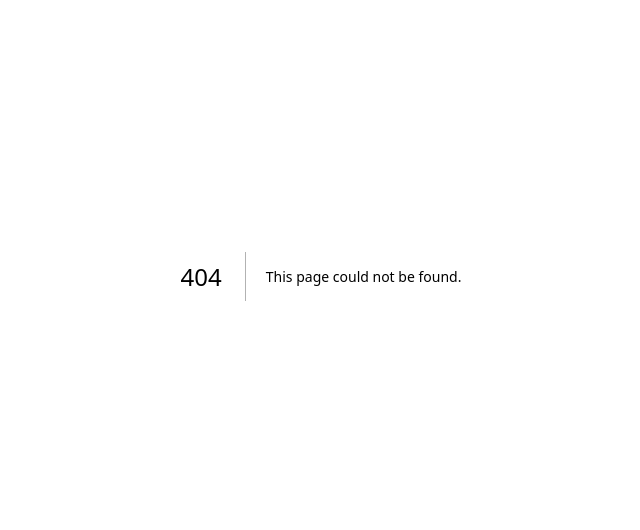
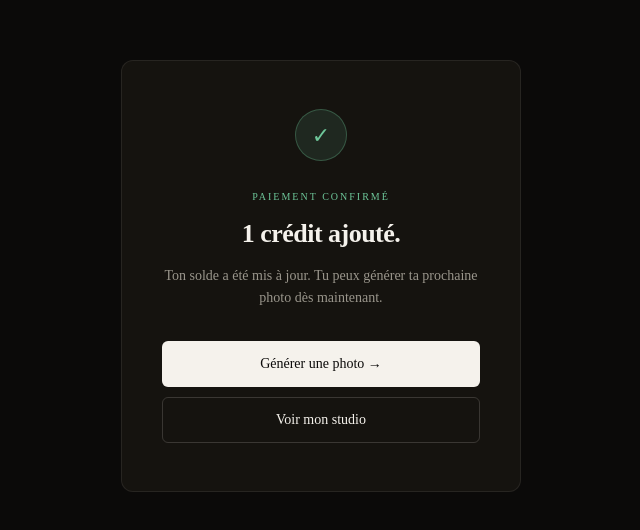
Before and after one commit to NiclawYTB/photo-studio-ai, a Next.js app: page /success-credits in a window 1280 px wide. Before the commit this address had no page. Shown: the part 124-654 px from the top of the page, without its empty margins (319-959 px from the left). Built offline with nearby package versions, Linux system fonts and the light colour scheme.

Commit message:
Add files via upload

```diff
--- /dev/null
+++ b/pages/success-credits.js
@@ -0,0 +1,32 @@
+import { useRouter } from 'next/router';
+import Head from 'next/head';
+import Link from 'next/link';
+
+export default function SuccessCredits() {
+  const { query } = useRouter();
+  const credits = parseInt(query.credits) || 1;
+
+  return (
+    <>
+      <Head><title>Crédits ajoutés · Photo Studio</title></Head>
+      <div className="page">
+        <div className="box">
+          <span className="check">✓</span>
+          <span className="eyebrow">Paiement confirmé</span>
+          <h1 className="title">{credits} crédit{credits > 1 ? 's' : ''} ajouté{credits > 1 ? 's' : ''}.</h1>
+          <p className="sub">Ton solde a été mis à jour. Tu peux générer ta prochaine photo dès maintenant.</p>
+          <Link href="/app"><button className="btn btn-primary btn-block">Générer une photo →</button></Link>
+          <Link href="/account"><button className="btn btn-ghost btn-block" style={{ marginTop: 10 }}>Voir mon studio</button></Link>
+        </div>
+      </div>
+      <style jsx>{`
+        .page { min-height:100vh; background:var(--bg); display:flex; align-items:center; justify-content:center; padding:20px; }
+        .box { width:100%; max-width:400px; background:var(--bg-card); border:1px solid var(--border); border-radius:var(--r-lg); padding:48px 40px; text-align:center; }
+        .check { display:block; width:52px; height:52px; background:rgba(110,199,154,.12); border:1px solid rgba(110,199,154,.3); border-radius:50%; line-height:52px; font-size:22px; margin:0 auto 28px; color:var(--success); }
+        .eyebrow { font-family:var(--font-mono); font-size:10px; color:var(--success); letter-spacing:2px; text-transform:uppercase; display:block; margin-bottom:10px; }
+        .title { font-size:26px; font-weight:700; letter-spacing:-0.02em; margin:0 0 10px; }
+        .sub { font-size:14px; color:var(--ink-muted); margin:0 0 32px; line-height:1.6; }
+      `}</style>
+    </>
+  );
+}
```
